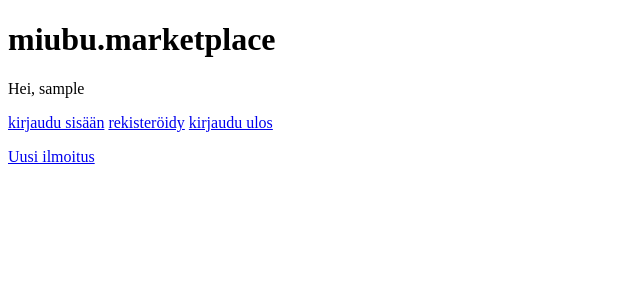
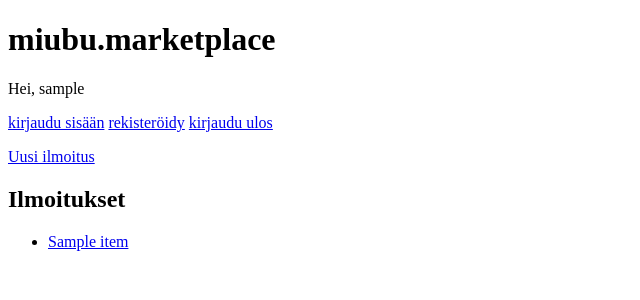
Before and after one commit to hbuMi/miubu_marketplace, a Flask app: template templates/index.html in a window 1280 px wide. Shown: the top 300 px of the page, without its empty margins (0-640 px from the left). Run offline with Flask 3, Linux system fonts and the light colour scheme; the visitor is signed in with stand-in values (Sample User, id 1); the template is opened without the code that fills it: most values are stand-ins (such as "Sample title", 1, 10 or a date in 2020).

Commit message:
Show item list/info

```diff
--- a/app.py
+++ b/app.py
@@ -11,7 +11,8 @@ app.secret_key = config.secret_key
 
 @app.route("/")
 def index():
-    return render_template("index.html")
+    all_items = items.get_items()
+    return render_template("index.html", items=all_items)
 
 @app.route("/register")
 def register():
@@ -55,6 +56,11 @@ def login():
     else:
         return "VIRHE: väärä tunnus tai salasana"
 
+@app.route("/item/<int:item_id>")
+def show_item(item_id):
+    item = items.get(item_id)
+    return render_template("show_item.html", item=item)
+
 @app.route("/new_item")
 def new_item():
     return render_template("new_item.html")
--- a/templates/index.html
+++ b/templates/index.html
@@ -22,6 +22,13 @@
   <p>
     <a  href="/new_item">Uusi ilmoitus</a>
   </p>
+
+  <h2>Ilmoitukset</h2>
+  <ul>
+    {% for item in items %}
+    <li><a href="/item/{{ item.id }}">{{ item.title }}</a></li>
+    {% endfor %}
+  </ul>
 </body>
 
 </html>
```
Also changed, not shown: items.py (+8 -0 lines), templates/show_item.html (added, +21 -0 lines).
